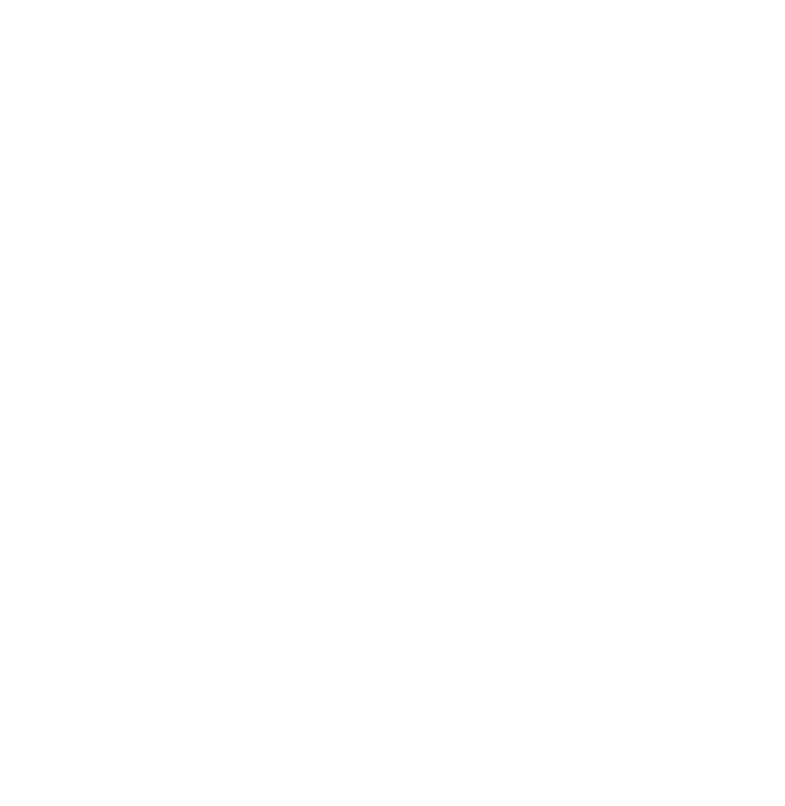
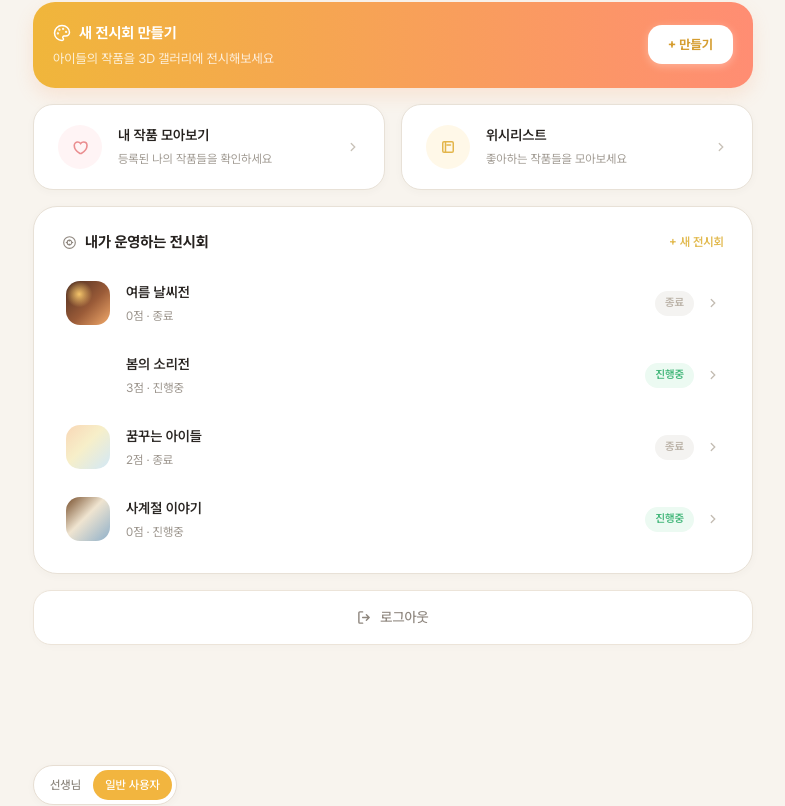
Before and after one commit to Kt-cloud-2nd-frontend-team-2/Frontend, a Next.js app: page /myPage in a window 1280 px wide. Before the commit this address had no page. Shown: the part 296-1102 px from the top of the page, without its empty margins (247-1032 px from the left). Before the commit the page ends 800 px from the top, so only its background shows below. Built offline with nearby package versions, Linux system fonts and the light colour scheme.

Commit message:
refactor: 마이페이지 구조 정리 및 단일 라우트 통합

```diff
--- a/src/app/myPage/page.tsx
+++ b/src/app/myPage/page.tsx
@@ -1,5 +1,12 @@
-import { redirect } from 'next/navigation';
+import MyPageScreen from '@/components/myPage/MyPageScreen';
+import { teacherProfile, userProfile } from '@/components/myPage/mockData';
 
-export default function MyPageIndexPage() {
-  redirect('/myPage/teacher');
+export default function MyPage() {
+  return (
+    <>
+      <MyPageScreen profile={teacherProfile} currentRole="teacher" />
+
+      <MyPageScreen profile={userProfile} currentRole="user" />
+    </>
+  );
 }
--- a/src/app/myPage/teacher/page.tsx
+++ /dev/null
@@ -1,6 +0,0 @@
-import MyPageScreen from '@/components/myPage/MyPageScreen';
-import { teacherProfile } from '@/components/myPage/mockData';
-
-export default function TeacherMyPage() {
-  return <MyPageScreen profile={teacherProfile} currentRole="teacher" />;
-}
--- a/src/app/myPage/user/page.tsx
+++ /dev/null
@@ -1,6 +0,0 @@
-import MyPageScreen from '@/components/myPage/MyPageScreen';
-import { userProfile } from '@/components/myPage/mockData';
-
-export default function UserMyPage() {
-  return <MyPageScreen profile={userProfile} currentRole="user" />;
-}
--- a/components/myPage/NewExhibitionBanner.tsx
+++ b/src/components/myPage/NewExhibitionBanner.tsx
@@ -1,4 +1,4 @@
-import Image from 'next/image';
+import { Palette } from 'lucide-react';
 import Link from 'next/link';
 
 export default function NewExhibitionBanner() {
@@ -6,13 +6,7 @@ export default function NewExhibitionBanner() {
     <section className="flex items-center justify-between rounded-[22px] bg-[linear-gradient(90deg,#f0b63b_0%,#ff8d73_100%)] px-5 py-5 shadow-[0_8px_18px_rgba(247,154,100,0.18)]">
       <div>
         <div className="mb-1.5 flex items-center gap-2">
-          <Image
-            src="/Icon.png"
-            alt="새 전시회 아이콘"
-            width={18}
-            height={18}
-            className="shrink-0"
-          />
+          <Palette size={18} className="shrink-0 text-white" />
           <span className="text-[15px] font-bold text-white">
             새 전시회 만들기
           </span>
```
Also changed, not shown: src/components/myPage/ExhibitionList.tsx (renamed from components/myPage/ExhibitionList.tsx), src/components/myPage/LogoutButton.tsx (renamed from components/myPage/LogoutButton.tsx), src/components/myPage/MyPageScreen.tsx (renamed from components/myPage/MyPageScreen.tsx), src/components/myPage/ProfileCard.tsx (renamed from components/myPage/ProfileCard.tsx), src/components/myPage/QuickLinks.tsx (renamed from components/myPage/QuickLinks.tsx), src/components/myPage/mockData.ts (renamed from components/myPage/mockData.ts).
